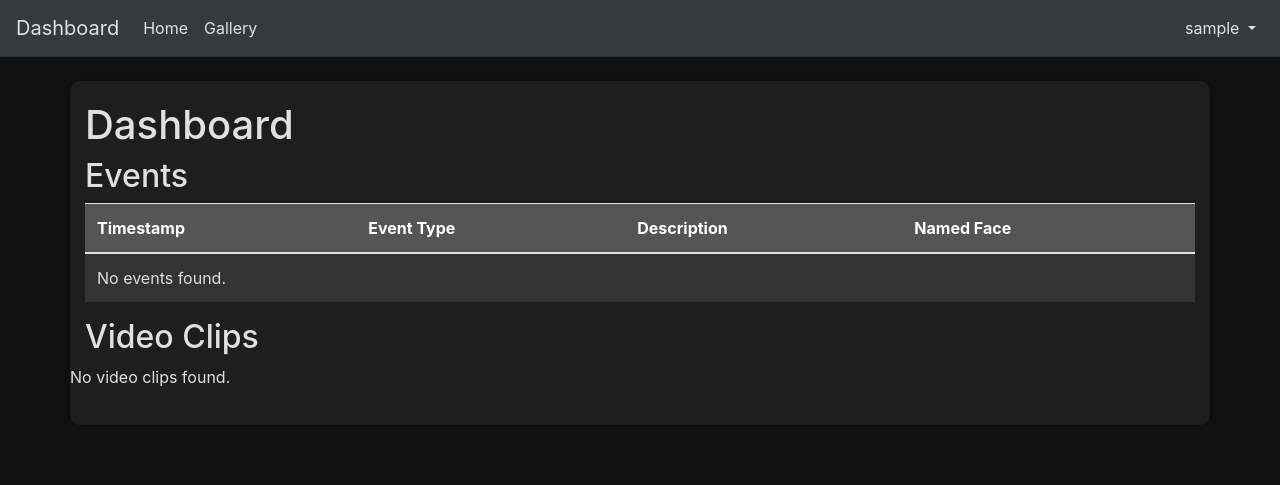
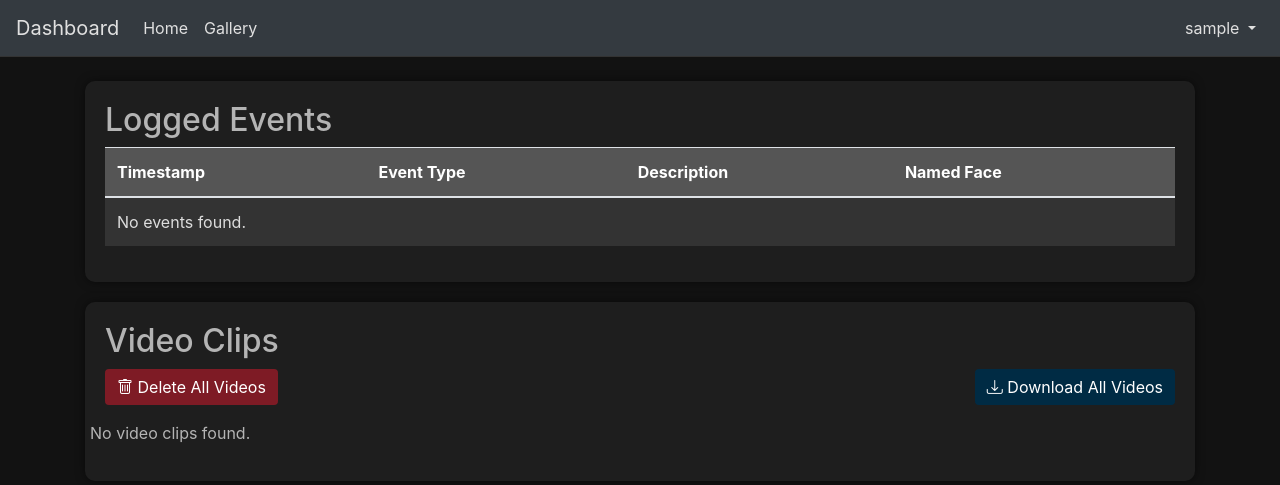
Before and after one commit to LlamaTuna/camster_dashbaord, a Django app: page / in a window 1280 px wide. Shown: the top 485 px of the page. Run offline with Django 4.2, Linux system fonts and the light colour scheme; the visitor is signed in with stand-in values (Sample User, id 1); data that the repository does not hold is empty; some libraries are stand-ins or nearby versions.

Commit message:
delete functions, thumbnails, css styling

```diff
--- a/camster_dashbaord/settings.py
+++ b/camster_dashbaord/settings.py
@@ -147,3 +147,6 @@ DEFAULT_AUTO_FIELD = 'django.db.models.BigAutoField'
 LOGIN_REDIRECT_URL = 'index'
 
 LOGOUT_REDIRECT_URL = 'index'
+
+TIME_ZONE = 'America/Los_Angeles'
+USE_TZ = True
--- a/dashboard/static/styles.css
+++ b/dashboard/static/styles.css
@@ -1,7 +1,8 @@
+/* Style sheet styles.css */
 body {
     font-family: Arial, sans-serif;
     background-color: #121212 !important; /* Dark background color */
-    color: #e0e0e0 !important; /* Light text color */
+    color: #b4b4b4 !important; /* Light text color */
     margin: 0;
     padding: 0;
 }
@@ -14,37 +15,10 @@ body {
     background-color: #121212 !important; /* Dark background color */
 }
 
-.gallery-body {
-    padding: 20px;
-    background-color: #121212 !important; /* Dark background color */
-}
-
-.container {
-    background-color: #1e1e1e !important; /* Dark container background */
-    padding: 20px;
-    border-radius: 10px;
-    box-shadow: 0 0 10px rgba(0, 0, 0, 0.5) !important; /* Darker shadow */
-    max-width: 100%;
-}
-
-#video {
-    width: 100%;
-    max-width: 800px;
-    height: auto;
-    border: 1px solid #333 !important; /* Darker border */
-    border-radius: 10px;
-}
-
-.buttons {
-    display: flex;
-    justify-content: space-between;
-    margin-top: 20px;
-}
-
 button {
     padding: 10px 20px;
     font-size: 16px;
-    color: #fff !important;
+    color: #000000 !important;
     background-color: #007bff !important; /* Bright blue button */
     border: none;
     border-radius: 5px;
@@ -194,3 +126,82 @@ textarea {
 .my-dark-table .dataTables_info {
     color: #ddd;
 }
+
+
+.dashboard-section {
+    background-color: #1e1e1e; /* Lighter background for sections */
+    padding: 20px;
+    margin-bottom: 20px; /* Adjust the gap between sections */
+    border-radius: 10px;
+    box-shadow: 0 0 10px rgba(0, 0, 0, 0.5);
+}
+
+.table-container, .video-container {
+    padding: 15px;
+    background-color: #2a2a2a; /* Slightly lighter background */
+    border-radius: 10px;
+    box-shadow: 0 0 10px rgba(0, 0, 0, 0.5);
+}
+.thumbnail {
+    position: relative;
+    border-radius: 5px;
+    margin-bottom: 20px;
+    background-color: #2a2a2a; /* Ensure background matches the section */
+    box-shadow: 0 0 10px rgba(0, 0, 0, 0.5);
+}
+
+.thumbnail img {
+    border-radius: 5px;
+}
+
+.thumbnail:hover {
+    box-shadow: 0 0 15px rgba(150, 150, 150, 0.7);
+}
+
+.caption {
+    text-align: center;
+    margin-top: 5px; /* Add space above the caption */
+    padding-top: 15px; /* Add space between the thumbnail and the buttons */
+}
+
+/* Remove red outline from btn-danger and customize it */
+.btn-danger {
+    background-color: #7e1b25 !important; /* Red background */
+    border: none !important; /* Remove border */
+    color: #ffffff !important; /* White text color */
+}
+
+.btn-danger:hover {
+    background-color: #c82333 !important; /* Darker red on hover */
+}
+
+/* General button styles */
+.button-group .btn {
+    padding: 10px; /* Adjust padding as needed */
+    display: flex;
+    align-items: center;
+    justify-content: center;
+    background-color: transparent !important; /* Transparent background */
+    border: none !important; /* No border */
+    cursor: pointer;
+}
+
+.button-group .btn i {
+    font-size: 18px; /* Adjust icon size */
+    color: #ffffff; /* White icon color */
+}
+
+.button-group .btn i:hover {
+    color: #cccccc; /* Slightly lighter color on hover */
+}
+
+/* Ensure consistent appearance for all buttons, including delete and download */
+.btn-purple, .btn-primary {
+    background-color: #002b44 !important; /* Dark background color */
+    padding: 10px; /* Ensure padding for delete and download buttons */
+    border: none !important; /* Ensure no borders */
+}
+
+.btn-purple i:hover, .btn-primary i:hover {
+    color: #cccccc; /* Slightly lighter color on hover */
+}
--- a/dashboard/templates/base.html
+++ b/dashboard/templates/base.html
@@ -7,6 +7,7 @@
     {% load static %}
     <link rel="stylesheet" href="{% static 'styles.css' %}">
     <link rel="stylesheet" href="https://stackpath.bootstrapcdn.com/bootstrap/4.5.2/css/bootstrap.min.css">
+    <link rel="stylesheet" href="https://cdn.jsdelivr.net/npm/bootstrap-icons/font/bootstrap-icons.css">
     <meta name="csrf-token" content="{{ csrf_token }}">
 </head>
 <body>
--- a/dashboard/templates/dashboard/index.html
+++ b/dashboard/templates/dashboard/index.html
@@ -5,9 +5,8 @@
 {% block title %}Dashboard{% endblock %}
 
 {% block content %}
-    <h1>Dashboard</h1>
-
-    <h2>Events</h2>
+    <div class="dashboard-section">
+        <h2>Logged Events</h2>
         <div class="table-responsive" style="max-height: 300px; overflow-y: auto;">
             <table class="my-dark-table table table-striped" id="events-table">
                 <thead>
@@ -15,7 +14,7 @@
                         <th>Timestamp</th>
                         <th>Event Type</th>
                         <th>Description</th>
-                    <th>Named Face</th> <!-- Added Named Face column -->
+                        <th>Named Face</th>
                     </tr>
                 </thead>
                 <tbody>
@@ -25,7 +24,7 @@
                                 <td>{{ event.timestamp }}</td>
                                 <td>{{ event.name }}</td>
                                 <td>{{ event.description }}</td>
-                            <td>{{ event.named_face|default:"N/A" }}</td> <!-- Display Named Face -->
+                                <td>{{ event.named_face|default:"N/A" }}</td>
                             </tr>
                         {% endfor %}
                     {% else %}
@@ -36,17 +35,46 @@
                 </tbody>
             </table>
         </div>
+    </div>
 
+    <div class="dashboard-section">
         <h2>Video Clips</h2>
+        <div class="d-flex justify-content-between mb-3">
+            <form method="post" action="{% url 'delete_all_videos' %}" onsubmit="return confirm('Are you sure you want to delete all videos?');">
+                {% csrf_token %}
+                <button type="submit" class="btn btn-danger">
+                    <i class="bi bi-trash"></i> Delete All Videos
+                </button>
+            </form>
+            <a href="{% url 'download_all_videos' %}" class="btn btn-primary">
+                <i class="bi bi-download"></i> Download All Videos
+            </a>
+        </div>
         <div class="row">
             {% if video_clips %}
                 {% for clip in video_clips %}
                 <div class="col-md-3">
                     <div class="thumbnail">
                         <a href="{{ clip.file.url }}" target="_blank">
-                        <img src="https://via.placeholder.com/320x240.png?text=Video+Clip" alt="Thumbnail" style="width:100%">
+                            {% if clip.thumbnail %}
+                                <img src="{{ clip.thumbnail.url }}" alt="Thumbnail" style="width:100%">
+                            {% else %}
+                                <img src="https://via.placeholder.com/320x240.png?text=No+Thumbnail" alt="Thumbnail" style="width:100%">
+                            {% endif %}
                             <div class="caption">
                                 <p>{{ clip.created_at }} - Clip for event: {{ clip.event.name }}</p>
+                                <div class="button-group d-flex justify-content-between mt-2">
+                                    <form method="post" action="{% url 'delete_video' clip.id %}">
+                                        {% csrf_token %}
+                                        <button type="submit" class="btn btn-purple">
+                                            <i class="bi bi-trash"></i> <!-- Bootstrap Trash Icon -->
+                                        </button>
+                                    </form>
+                                    <a href="{{ clip.file.url }}" download="{{ clip.file.name }}" class="btn btn-primary">
+                                        <i class="bi bi-download"></i> <!-- Bootstrap Download Icon -->
+                                    </a>
+                                </div>
+
                             </div>
                         </a>
                     </div>
@@ -56,11 +84,11 @@
                 <p>No video clips found.</p>
             {% endif %}
         </div>
+    </div>
+
 {% endblock %}
 
 {% block extra_js %}
-      <!-- Include DataTables and custom JS -->
     <script src="https://cdn.datatables.net/1.11.5/js/jquery.dataTables.min.js"></script>
     <script src="https://cdn.datatables.net/1.11.5/js/jquery.dataTables.min.js"></script>
-
 {% endblock %}
--- a/dashboard/urls.py
+++ b/dashboard/urls.py
@@ -2,6 +2,8 @@ from django.urls import path
 from .views import index, register, CustomLoginView
 from django.contrib.auth import views as auth_views
 from . import views
+from .views import index, delete_video, delete_all_videos, download_all_videos
+
 
 urlpatterns = [
     path('', index, name='index'),
@@ -9,4 +11,7 @@ urlpatterns = [
     path('accounts/login/', auth_views.LoginView.as_view(template_name='dashboard/login.html'), name='login'),
     path('api/log_event/', views.log_event, name='log_event'),
     path('api/upload_video/', views.upload_video, name='upload_video'),
+    path('delete_video/<int:video_id>/', delete_video, name='delete_video'),
+    path('delete_all_videos/', delete_all_videos, name='delete_all_videos'),
+    path('download-all-videos/', download_all_videos, name='download_all_videos'),
 ]
--- a/dashboard/views.py
+++ b/dashboard/views.py
@@ -8,6 +8,17 @@ from rest_framework.response import Response
 from .models import Event, VideoClip
 from .serializers import EventSerializer, VideoClipSerializer, LogSerializer
 from .forms import CustomUserCreationForm
+import cv2
+import os
+from django.conf import settings
+import logging
+from django.shortcuts import get_object_or_404
+from django.http import HttpResponseRedirect, HttpResponse
+from django.urls import reverse
+import zipfile
+
+
+logger = logging.getLogger(__name__)
 
 class EventViewSet(viewsets.ModelViewSet):
     queryset = Event.objects.all()
@@ -29,9 +40,49 @@ def index(request):
 
     return render(request, 'dashboard/index.html', context)
 
+@login_required
+def delete_video(request, video_id):
+    clip = get_object_or_404(VideoClip, id=video_id)
+
+    # Delete the thumbnail file if it exists
+    if clip.thumbnail and os.path.isfile(clip.thumbnail.path):
+        os.remove(clip.thumbnail.path)
+
+    # Delete the video file if it exists
+    if clip.file and os.path.isfile(clip.file.path):
+        os.remove(clip.file.path)
+
+    # Delete the VideoClip object
+    clip.delete()
+
+    return HttpResponseRedirect(reverse('index'))
+
 
 class CustomLoginView(LoginView):
     template_name = 'dashboard/login.html'
+
+@login_required
+def delete_all_videos(request):
+    if request.method == 'POST':
+        # Get all video clips
+        clips = VideoClip.objects.all()
+
+        for clip in clips:
+            # Delete the thumbnail file if it exists
+            if clip.thumbnail and os.path.isfile(clip.thumbnail.path):
+                os.remove(clip.thumbnail.path)
+
+            # Delete the video file if it exists
+            if clip.file and os.path.isfile(clip.file.path):
+                os.remove(clip.file.path)
+
+            # Delete the VideoClip object
+            clip.delete()
+
+        return HttpResponseRedirect(reverse('index'))
+
+    return HttpResponse(status=405)  # Method not allowed for GET requests
+
 
 @api_view(['POST'])
 def log_event(request):
@@ -57,8 +108,19 @@ def log_event(request):
     return Response(serializer.errors, status=status.HTTP_400_BAD_REQUEST)
 
 
+
+def generate_thumbnail(video_path, thumbnail_path, size=(220, 140)):
+    cap = cv2.VideoCapture(video_path)
+    success, frame = cap.read()
+    if success:
+        # Resize the frame
+        resized_frame = cv2.resize(frame, size)
+        cv2.imwrite(thumbnail_path, resized_frame)
+    cap.release()
+
 @api_view(['POST'])
 def upload_video(request):
+    logger.info(f"Request data: {request.data}")
     video_file = request.FILES.get('video')
     if video_file:
         description = request.data.get('description', 'No description provided')
@@ -68,14 +130,42 @@ def upload_video(request):
             defaults={"description": "Default event for unassociated clips"}
         )
 
-        VideoClip.objects.create(
+        video_clip = VideoClip.objects.create(
             event=default_event,
             file=video_file,
-            # Assuming 'description' exists on the model
-            description=description
+            description=description,
         )
-        return Response({"message": "Video received"}, status=status.HTTP_201_CREATED)
+
+        # Generate a thumbnail
+        video_path = video_clip.file.path
+        thumbnail_filename = f'{video_clip.id}.jpg'
+        thumbnail_path = os.path.join('thumbnails', thumbnail_filename)
+        full_thumbnail_path = os.path.join(settings.MEDIA_ROOT, thumbnail_path)
+        generate_thumbnail(video_path, full_thumbnail_path)
+
+        # Update the video clip with the relative thumbnail path
+        video_clip.thumbnail = thumbnail_path
+        video_clip.save()
+
+        return Response({"message": "Video and thumbnail received", "video_clip_id": video_clip.id}, status=status.HTTP_201_CREATED)
+
     return Response({"error": "No video file provided"}, status=status.HTTP_400_BAD_REQUEST)
+
+def download_all_videos(request):
+    # Define the zip file name
+    zip_filename = "all_videos.zip"
+
+    # Create the zip file in memory
+    response = HttpResponse(content_type='application/zip')
+    response['Content-Disposition'] = f'attachment; filename={zip_filename}'
+
+    with zipfile.ZipFile(response, 'w') as zip_file:
+        # Add each video file to the zip file
+        for clip in VideoClip.objects.all():
+            video_path = os.path.join(settings.MEDIA_ROOT, clip.file.name)
+            zip_file.write(video_path, os.path.basename(video_path))
+
+    return response
 
 def register(request):
     if request.method == 'POST':
```
Also changed, not shown: other parts of dashboard/static/styles.css (+0 -42 lines), dashboard/admin.py (+14 -1 lines). Lines whose indentation alone changed are shown as unchanged.
